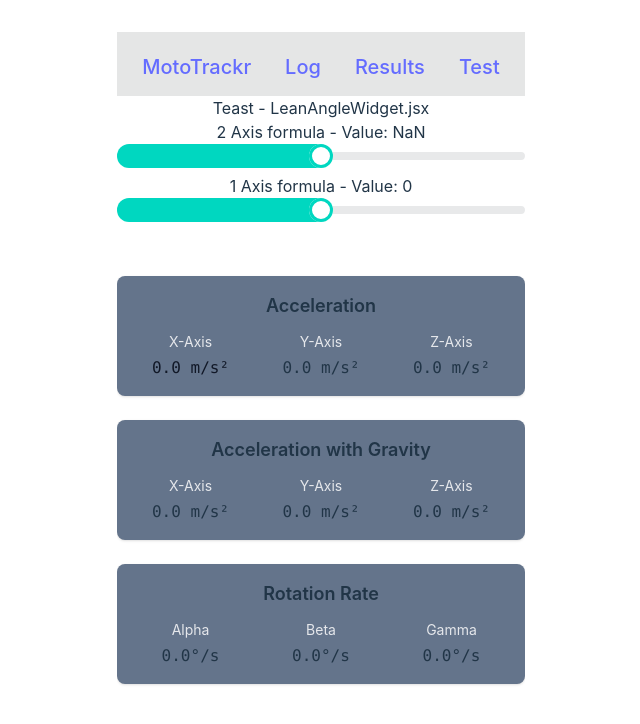
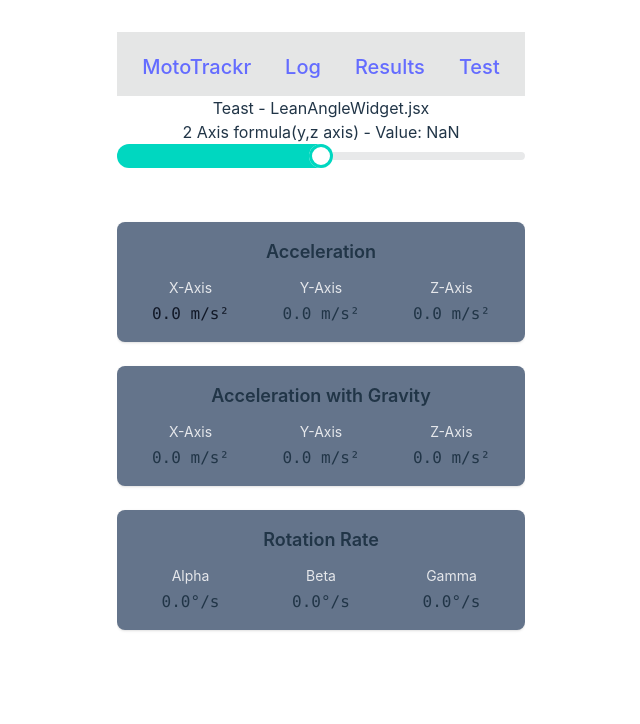
Before and after one commit to jking100/mototrackr, a React (Vite) app: page /log in a window 1280 px wide. Shown: the top 724 px of the page, without its empty margins (319-959 px from the left). Built offline with nearby package versions, Linux system fonts and the light colour scheme.

Commit message:
formatting look of component

```diff
--- a/src/components/leanAngleWidget.jsx
+++ b/src/components/leanAngleWidget.jsx
@@ -23,11 +23,8 @@ export function LeanAngleWidget(){
             <p>Teast - LeanAngleWidget.jsx</p>
             {leanAngle &&(
                 <div>
-                <p>2 Axis formula - Value: {leanAngle.leanAngle2Axis.toFixed(0)} </p>
+                <p>2 Axis formula(y,z axis) - Value: {leanAngle.leanAngle2Axis.toFixed(0)} </p>
                 <input type="range" min="-90" max="90" value={leanAngle.leanAngle2Axis} className="range range-accent" />
-                <br />
-                <p>1 Axis formula - Value: {leanAngle.leanAngle1Axis.toFixed(0)} </p>
-                <input type="range" min="-90" max="90" value={leanAngle.leanAngle1Axis} className="range range-accent" />
                 </div>
             )}
             {!leanAngle &&(
@@ -38,16 +35,4 @@ export function LeanAngleWidget(){
             )}
         </>
     );
-    /*
-    return(
-        <div className="outline">
-            <p>LeanAngleWidget.jsx</p>
-            <p>2 Axis formula - Value: {leanAngle.leanAngle2Axis.toFixed(0)} </p>
-            <input type="range" min="-90" max="90" value={leanAngle.leanAngle2Axis} className="range range-accent" />
-            <br />w
-            <p>1 Axis formula - Value: {leanAngle.leanAngle1Axis.toFixed(0)} </p>
-            <input type="range" min="-90" max="90" value={leanAngle.leanAngle1Axis} className="range range-accent" />
-        </div>
-    );
-    */
 }
```
